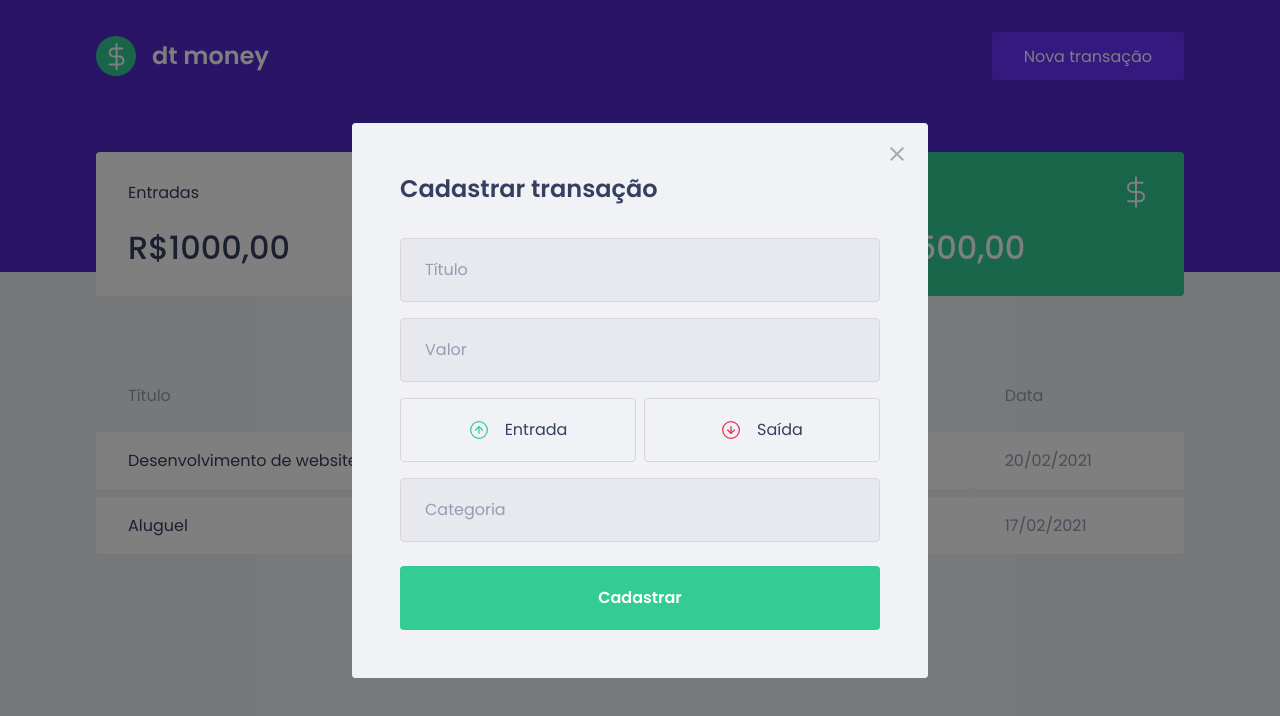
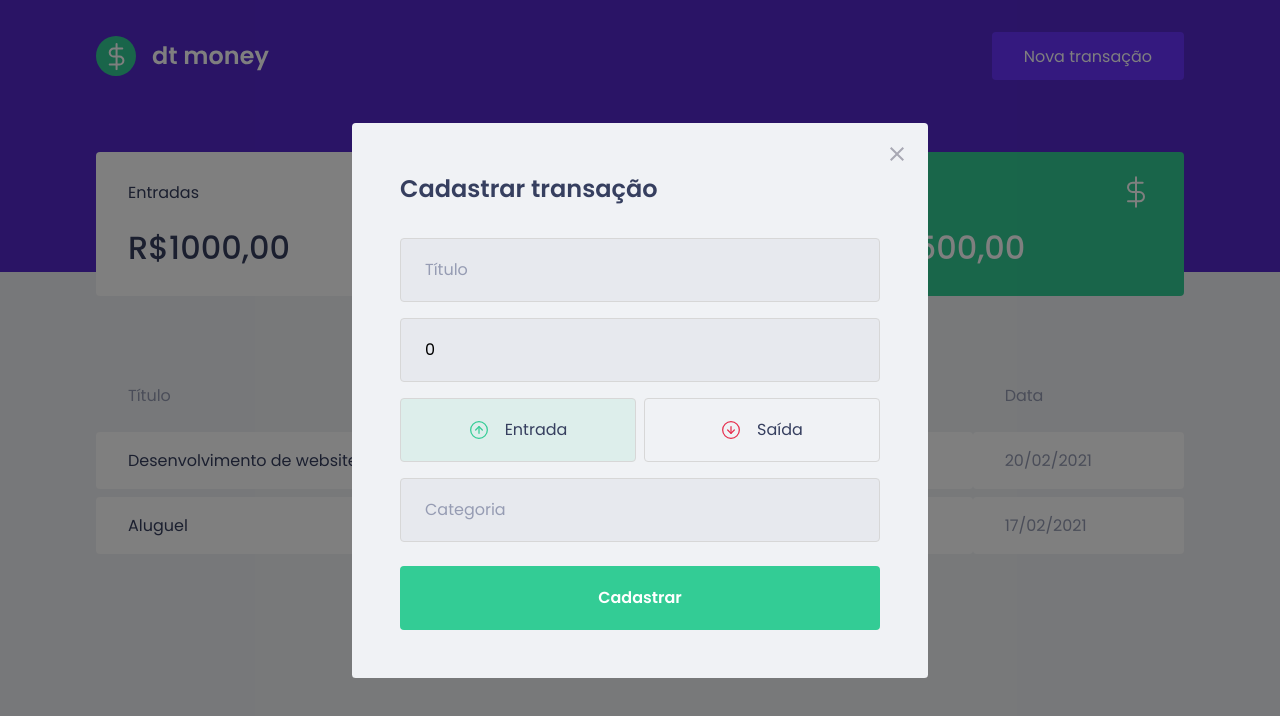
Before and after one commit to robertotics4/dtmoney, a React (Create React App) app: page / in a window 1280 px wide. Both pictures are taken after a click on the button "Nova transação". Shown: the top 716 px of the page. Built offline with nearby package versions, Linux system fonts and the light colour scheme; no server answers; what miragejs would draw is missing.

Commit message:
feat: save form data

```diff
--- a/src/components/NewTransactionModal/index.tsx
+++ b/src/components/NewTransactionModal/index.tsx
@@ -3,7 +3,8 @@
 import outcomeImg from '../../assets/outcome.svg';
 import closeImg from '../../assets/close.svg';
 
-import { Container, TransactionTypeContainer } from './styles';
+import { Container, TransactionTypeContainer, RadioBox } from './styles';
+import { FormEvent, useState } from 'react';
 
 interface NewTransactionModalProps {
   isOpen: boolean;
@@ -11,6 +12,22 @@
 }
 
 export function NewTransactionModal({ isOpen, onRequestClose }: NewTransactionModalProps) {
+  const [title, setTitle] = useState('');
+  const [value, setValue] = useState(0);
+  const [category, setCategory] = useState('');
+  const [type, setType] = useState('deposit');
+
+  function handleCreateNewTransaction(event: FormEvent) {
+    event.preventDefault();
+
+    console.log({
+      title,
+      value,
+      category,
+      type
+    });
+  }
+
   return (
     <Modal
       isOpen={isOpen}
@@ -27,30 +44,49 @@
         <img src={closeImg} alt="Fechar modal" />
       </button>
 
-      <Container>
+      <Container onSubmit={handleCreateNewTransaction}>
         <h2>Cadastrar transação</h2>
 
-        <input placeholder="Título" />
+        <input
+          placeholder="Título"
+          value={title}
+          onChange={event => setTitle(event.target.value)}
+        />
 
-        <input type="number" placeholder="Valor" />
+        <input
+          type="number"
+          placeholder="Valor"
+          value={value}
+          onChange={event => setValue(Number(event.target.value))}
+        />
 
         <TransactionTypeContainer>
-          <button
+          <RadioBox
             type="button"
+            onClick={() => { setType('deposit'); }}
+            isActive={type === 'deposit'}
+            activeColor="green"
           >
             <img src={incomeImg} alt="Entrada" />
             <span>Entrada</span>
-          </button>
+          </RadioBox>
 
-          <button
+          <RadioBox
             type="button"
+            onClick={() => { setType('withdraw'); }}
+            isActive={type === 'withdraw'}
+            activeColor="red"
           >
             <img src={outcomeImg} alt="Saída" />
             <span>Saída</span>
-          </button>
+          </RadioBox>
         </TransactionTypeContainer>
 
-        <input placeholder="Categoria" />
+        <input
+          placeholder="Categoria"
+          value={category}
+          onChange={event => setCategory(event.target.value)}
+        />
 
         <button type="submit">Cadastrar</button>
       </Container>
--- a/src/components/NewTransactionModal/styles.ts
+++ b/src/components/NewTransactionModal/styles.ts
@@ -1,5 +1,5 @@
 import styled from 'styled-components';
-import { darken } from 'polished';
+import { darken, transparentize } from 'polished';
 
 export const Container = styled.form`
   h2 {
@@ -54,13 +54,26 @@
   display: grid;
   grid-template-columns: 1fr 1fr;
   gap: 0.5rem;
+`;
 
-  button {
+interface RadioBoxProps {
+  isActive: boolean;
+  activeColor: 'green' | 'red';
+}
+
+const colors = {
+  green: '#33cc95',
+  red: '#e52e4d'
+}
+
+export const RadioBox = styled.button<RadioBoxProps>`
   height: 4rem;
   border: 1px solid #d7d7d7;
   border-radius: 0.25rem;
 
-    background: transparent;
+  background: ${props => props.isActive
+    ? transparentize(0.9, colors[props.activeColor])
+    : 'transparent'};
 
   display: flex;
   align-items: center;
@@ -83,5 +96,4 @@
     font-size: 1rem;
     color: var(--text-title);
   }
-  }
 `;
```
Lines whose indentation alone changed are shown as unchanged.
